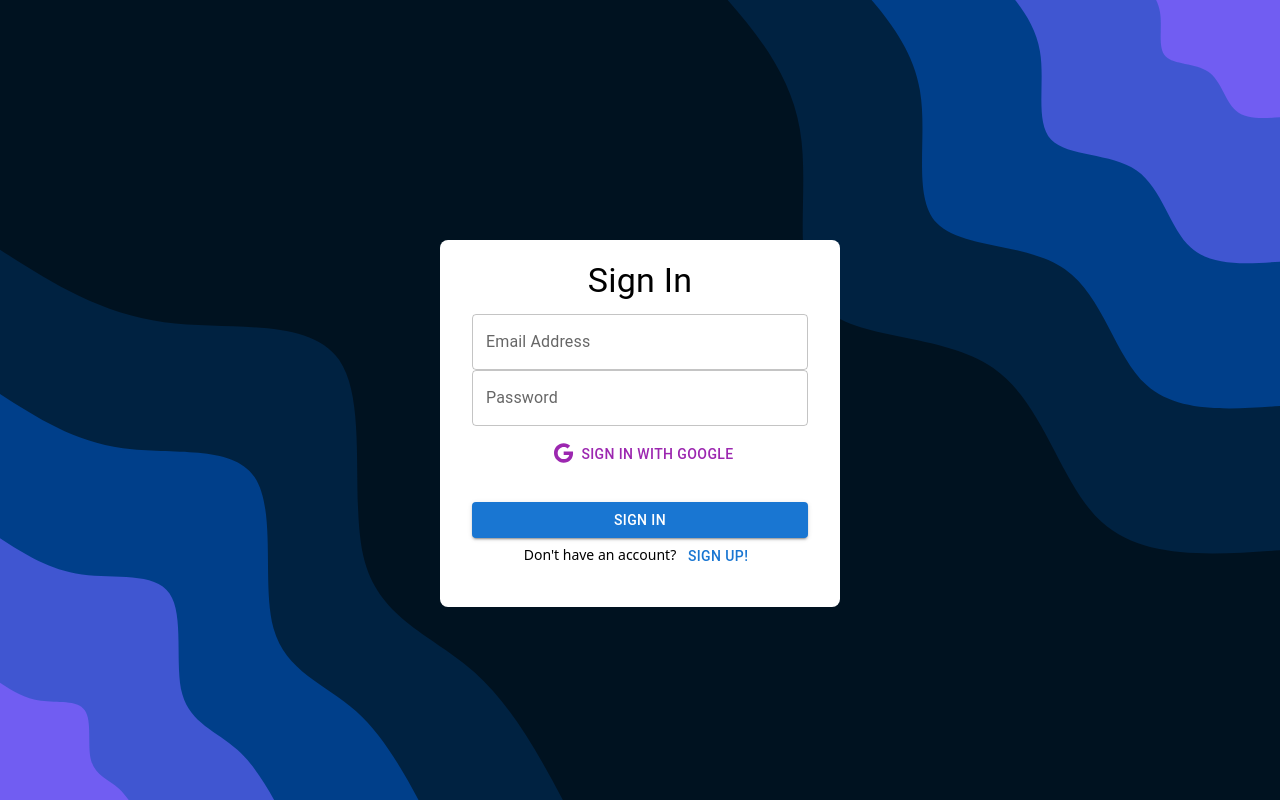
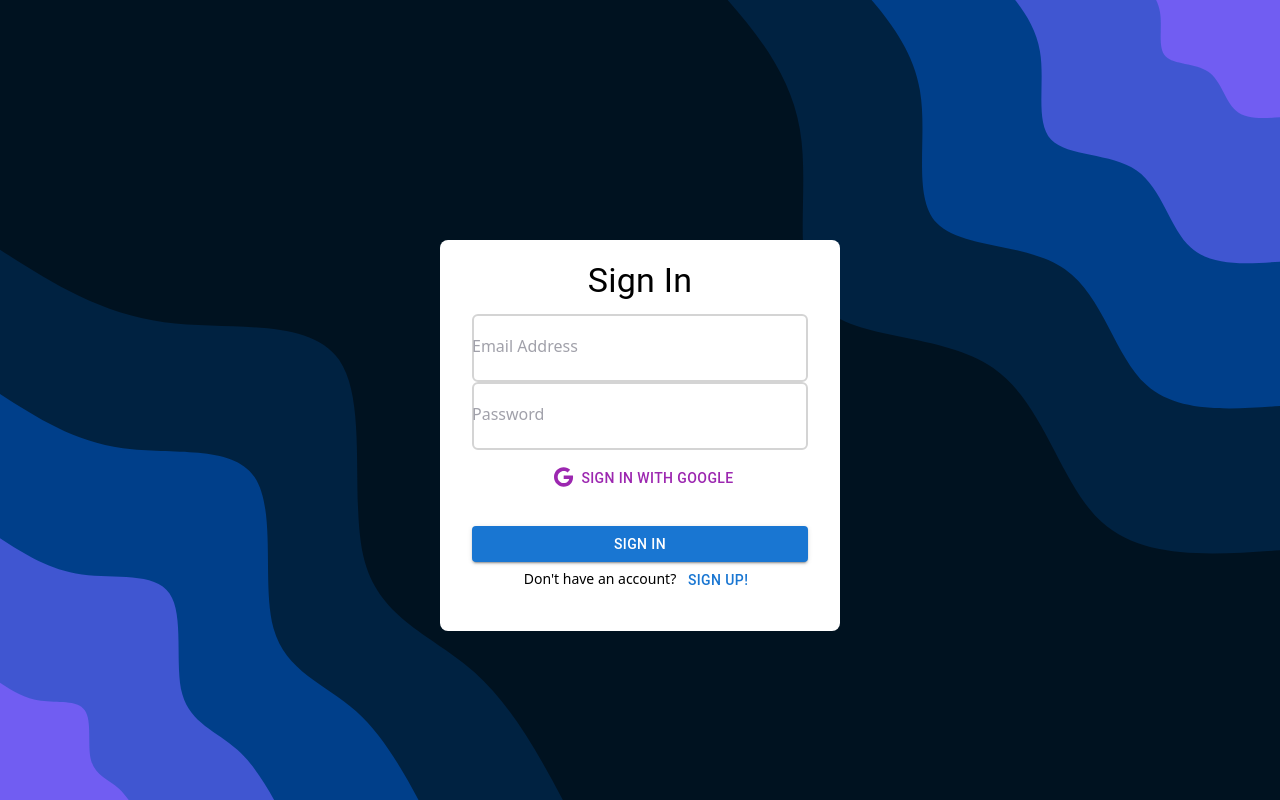
Before and after one commit to bartek2397/findustry, a Next.js app: page /login in a window 1280 px wide. Built offline with nearby package versions, Linux system fonts and the light colour scheme.

Commit message:
Input component and login auth

```diff
--- a/app/auth/AuthContext.js
+++ /dev/null
@@ -1,7 +0,0 @@
-"use client"
-
-import { SessionProvider } from "next-auth/react"
-
-export default function AuthContext({ children }) {
-  return <SessionProvider>{children}</SessionProvider>
-}
--- /dev/null
+++ b/app/components/ClientOnly.tsx
@@ -0,0 +1,27 @@
+'use client';
+
+import React, { useState, useEffect } from 'react';
+
+interface ClientOnlyProps {
+  children: React.ReactNode;
+}
+
+const ClientOnly: React.FC<ClientOnlyProps> = ({
+  children
+}) => {
+  const [hasMounted, setHasMounted] = useState(false);
+
+  useEffect(() => {
+      setHasMounted(true);
+  }, [])
+
+  if (!hasMounted) return null;
+
+  return (
+    <>
+      {children}
+    </>
+  );
+};
+
+export default ClientOnly;
--- a/app/components/HomePage.tsx
+++ b/app/components/HomePage.tsx
@@ -3,11 +3,7 @@
 import { TextField } from "@mui/material";
 import Navbar from "./Navbar";
 
-import getCurrentUser from "../actions/getCurrentUser";
-
-const HomePage = async () => {
-
-    const currentUser = await getCurrentUser()
+const HomePage = () => {
     return (
         <div>
             <Navbar />
--- /dev/null
+++ b/app/components/inputs/Input.tsx
@@ -0,0 +1,74 @@
+"use client";
+
+import { FieldErrors, FieldValues, UseFormRegister } from "react-hook-form";
+
+interface InputProps {
+  id: string;
+  label: string;
+  type?: string;
+  disabled?: boolean;
+  register: UseFormRegister<FieldValues>;
+  required?: boolean;
+  errors?: FieldErrors;
+}
+
+const Input: React.FC<InputProps> = ({
+  id,
+  label,
+  type = "text",
+  disabled,
+  register,
+  required,
+  errors,
+}) => {
+  return (
+    <div className='w-full relative'>
+      <input
+        id={id}
+        disabled={disabled}
+        {...register(id, { required })}
+        type={type}
+        placeholder=' '
+        className={`
+          peer
+          w-full
+          p-4
+          pt-6
+          font-light
+          bg-white
+          border-2
+          rounded-md
+          outline-none
+          transition
+          disabled:opacity-70
+          disabled:cursor-not-allowed
+          ${
+            errors[id]
+              ? "border-rose-500 focus:border-rose-500"
+              : "border-neutral-300 focus:border-black"
+          }
+        `}
+      />
+      <label
+        className={`
+          absolute
+          text-md
+          duration-150
+          transform
+          -translate-y-3
+          top-5
+          left-0
+          z-10
+          origin-[0]
+          peer-placeholder-shown:scale-100
+          peer-placeholder-shown:translate-y-0
+          peer-focus:scale-75
+          peer-focus:-translate-y-4
+          ${errors[id] ? "text-rose-500" : "text-zinc-400"}
+        `}
+      >{label}</label>
+    </div>
+  );
+};
+
+export default Input;
--- a/app/layout.tsx
+++ b/app/layout.tsx
@@ -1,5 +1,4 @@
 import './globals.css'
-import AuthContext from './auth/AuthContext'
 
 export const metadata = {
   title: 'Create Next App',
@@ -13,7 +12,11 @@ export default function RootLayout({
 }) {
   return (
     <html lang="en">
-      <body><AuthContext>{children}</AuthContext></body>
+      <body>
+        <div>
+          {children}
+        </div>
+      </body>
     </html>
   )
 }
--- a/app/login/page.tsx
+++ b/app/login/page.tsx
@@ -1,118 +1,109 @@
-'use client'
+"use client";
 
-import { useState, useCallback } from 'react'
-import Image from 'next/image'
-import Link from 'next/link'
-import blob from '../../images/blob-scene-haikei.svg'
-import {
-    Typography,
-    TextField,
-    InputLabel,
-    Button,
-} from '@mui/material'
-import { FontAwesomeIcon } from '@fortawesome/react-fontawesome'
-import { faGoogle } from '@fortawesome/free-brands-svg-icons'
-import { getServerSession } from 'next-auth'
-import { signIn } from 'next-auth/react'
-import { authOptions } from '../../pages/api/auth/[...nextauth]'
-import axios from 'axios'
-import { NextPageContext } from 'next'
-import { useRouter } from 'next/navigation'
-
-export async function getServerSideProps(context: NextPageContext) {
-    const session = await getServerSession(context)
-
-    if (session) {
-        return {
-            redirect: {
-                destionation: '/',
-                premanent: false,
-            }
-        }
-    }
-
-    return {
-        props: {}
-    }
-}
+import { useState, useCallback } from "react";
+import Image from "next/image";
+import Link from "next/link";
+import blob from "../../images/blob-scene-haikei.svg";
+import { Typography, TextField, InputLabel, Button } from "@mui/material";
+import { FontAwesomeIcon } from "@fortawesome/react-fontawesome";
+import { faGoogle } from "@fortawesome/free-brands-svg-icons";
+import { signIn } from "next-auth/react";
+import { FieldValues, SubmitHandler, useForm } from "react-hook-form";
+import { useRouter } from "next/navigation";
+import Input from "../components/inputs/Input";
 
 const Login = () => {
+  const router = useRouter();
+  const [isLoading, setIsLoading] = useState(false);
 
-    const router = useRouter();
+  const {
+    register,
+    handleSubmit,
+    formState: { errors },
+  } = useForm<FieldValues>({
+    defaultValues: {
+      email: "",
+      password: "",
+    },
+  });
 
-    const [email, setEmail] = useState('');
-    const [password, setPassword] = useState('');
+  const onSubmit: SubmitHandler<FieldValues> = (data) => {
+    setIsLoading(true);
 
-    const login = useCallback(async () => {
-        try {
-            await signIn('credentials', {
-                email,
-                password,
+    signIn("credentials", {
+      ...data,
       redirect: false,
-                callbackUrl: '/'
-            })
+    }).then((callback) => {
+      setIsLoading(false);
 
-            router.push('/dashboard')
-        } catch (error) {
-            console.log(error)
+      if (callback?.ok) {
+        router.push("/");
       }
-    }, [email, password, router])
+      if (callback?.error) {
+        window.alert("Something went wrong");
+      }
+    });
+  };
 
   return (
     <div>
       <Image
         src={blob}
         alt='BackgroundImage'
-                style={{ objectFit: 'cover' }}
+        style={{ objectFit: "cover" }}
         fill
         className='relative'
       />
       <div className='absolute bg-white w-[400px] max-h-fit z-1 left-[50%] -translate-x-[50%] top-[30%] rounded-lg text-center p-5'>
         <Typography variant='h4'>Sign In</Typography>
         <div className='p-3 w-full flex flex-col justify-between'>
-                    <form>
-
-                        <TextField
-                            id='emailAddress'
-                            type='email'
-                            className='w-full mb-3'
+          <Input
+            id='email'
             label='Email Address'
-                            variant='outlined'
-                            value={email}
-                            onChange={(e) => setEmail(e.target.value)}
+            disabled={isLoading}
+            register={register}
+            errors={errors}
+            required
+          />
+          <Input
+            id='password'
+            label='Password'
+            type="password"
+            disabled={isLoading}
+            register={register}
+            errors={errors}
+            required
           />
 
-                    </form>
-                    <form>
-
-                        <TextField
-                            id='password'
-                            type='password'
-                            className='w-full'
-                            label='Password'
-                            variant='outlined'
-                            value={password}
-                            onChange={(e) => setPassword(e.target.value)}
-                        />
-                        <span className='hidden text-red-500'>
-                            Invalid password
-                        </span>
-                    </form>
-
-                    <Button variant='text' className='mt-5 text-black border-solid border-[1px] hover:bg-gray-300' color='secondary'>
+          <Button
+            variant='text'
+            className='mt-5 text-black border-solid border-[1px] hover:bg-gray-300'
+            color='secondary'
+          >
             <span className='m-2 text-xl'>
               <FontAwesomeIcon icon={faGoogle} />
-                        </span>{' '}
+            </span>{" "}
             Sign in with Google
           </Button>
           <div className='w-full flex flex-col justify-between items-center mt-5'>
-                        <Button onClick={login} variant='contained' className='w-full text-black border-solid border-[1px] hover:bg-[#a344ec] hover:text-white'>Sign In</Button>
-                        <span className='text-sm'>Don't have an account? <Button variant='text' className='text-xs'><Link href='/register'>Sign Up!</Link></Button></span>
+            <Button
+              onClick={handleSubmit(onSubmit)}
+              variant='contained'
+              className='w-full text-black border-solid border-[1px] hover:bg-[#a344ec] hover:text-white'
+            >
+              Sign In
+            </Button>
+            <span className='text-sm'>
+              Don't have an account?{" "}
+              <Button variant='text' className='text-xs'>
+                <Link href='/register'>Sign Up!</Link>
+              </Button>
+            </span>
           </div>
         </div>
       </div>
     </div>
-    )
-}
+  );
+};
 
 export default Login;
--- a/package.json
+++ b/package.json
@@ -29,7 +29,8 @@
     "next-auth": "^4.20.1",
     "nodemailer": "^6.9.1",
     "react": "18.2.0",
-    "react-dom": "18.2.0"
+    "react-dom": "18.2.0",
+    "react-hook-form": "^7.43.9"
   },
   "devDependencies": {
     "@prisma/client": "^4.12.0",
--- a/prisma/client.js
+++ b/prisma/client.ts
@@ -1,4 +1,8 @@
 import { PrismaClient } from "@prisma/client"
+
+declare global {
+  var prisma: PrismaClient | undefined
+}
 
 const client = globalThis.prisma || new PrismaClient()
 if (process.env.NODE_ENV !== "production") globalThis.prisma = client
```
Also changed, not shown: 1 other file (tests, documents, lock files or other folders). Lines whose indentation alone changed are shown as unchanged.
